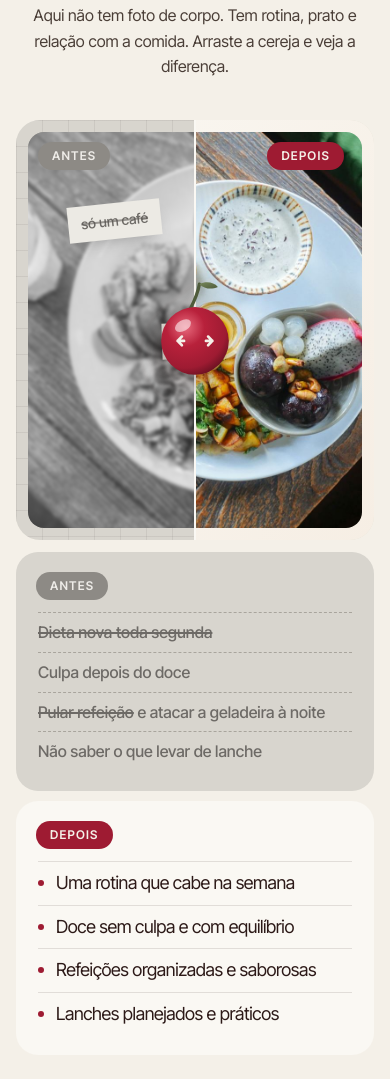
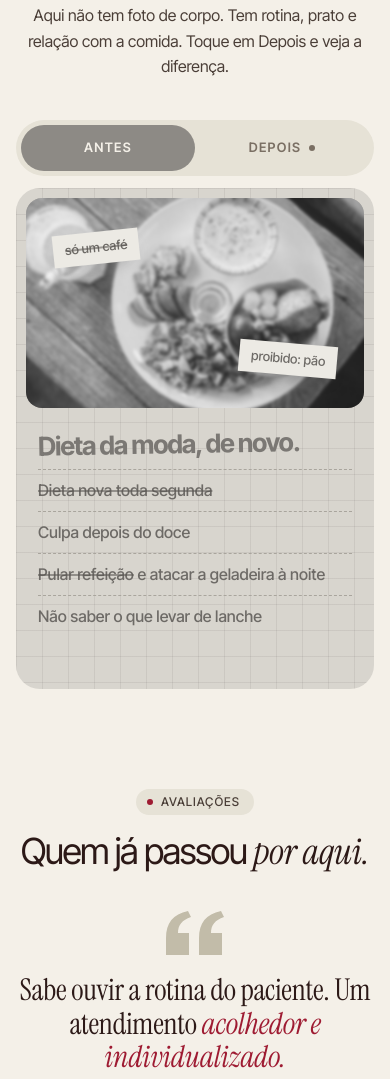
Before and after one commit to anaclaraaribeiro/Nutri-Gabriele-Protcz, a plain HTML site: page index.html in a window 390 px wide. Shown: the part 5904-6983 px from the top of the page. Drawn offline with Linux system fonts and the light colour scheme.

Commit message:
Antes e depois em abas no celular, botão do Instagram centralizado e FAQ com uma pergunta aberta por vez
Co-Authored-By: Claude Opus 5.5 <noreply@anthropic.com>

```diff
--- a/index.html
+++ b/index.html
@@ -356,7 +356,7 @@ html:not(.js) .shape{opacity:1;transform:none}
 .ba-handle{position:absolute;top:50%;left:var(--p);z-index:5;width:74px;height:86px;margin:-43px 0 0 -37px;display:grid;place-items:center;cursor:grab;touch-action:none;border-radius:40px}
 .ba-handle svg{width:74px;height:86px;filter:drop-shadow(0 12px 14px rgba(44,25,23,.35));transition:transform .4s var(--spring)}
 .ba-handle:hover svg,.ba-handle.drag svg{transform:scale(1.08)}
-.ba-mlists{display:none}
+.ba-m,.m-only{display:none}
 .ba-note{margin-top:18px;font-size:13px;color:var(--muted);display:flex;gap:10px;align-items:flex-start;justify-content:center;text-align:left}
 .ba-note svg{width:16px;height:16px;flex:none;margin-top:2px}
 
@@ -516,24 +516,39 @@ html:not(.js) .rv-clip{clip-path:none}
   .steps::-webkit-scrollbar{display:none}
   .step,.step:nth-child(even){flex:none;width:76vw;scroll-snap-align:start;border:1px solid rgba(244,240,232,.16)!important;border-radius:22px;padding:24px}
   .step-n{margin-bottom:46px}
-  .ba{height:min(420px,108vw);border-radius:24px}
-  .ba-layer{grid-template-columns:1fr}
-  .ba-list{display:none}
-  .ba-pic{padding:12px}
-  .ba-pic .pic{border-radius:16px}
-  .ba-handle{width:84px;height:96px;margin:-48px 0 0 -42px}
-  .ba-handle svg{width:84px;height:96px}
-  .ba-mlists{display:grid;gap:10px;margin-top:12px}
-  .ba-mlists>div{position:relative;border-radius:22px;padding:60px 22px 20px}
-  .ba-mlists .ba-label{top:20px;left:20px}
-  .mb-before{background:#D8D5CE;color:#6d6a66}
-  .mb-before .ba-label{background:#8d8a85;color:#eeece8}
-  .mb-before li{padding:9px 0;border-top:1px dashed #a9a59d;font:500 16px/1.3 var(--sans)}
-  .mb-before s{text-decoration-thickness:2px}
-  .mb-after{background:var(--paper)}
-  .mb-after .ba-label{background:var(--cherry);color:var(--cream)}
-  .mb-after li{display:flex;align-items:center;gap:12px;padding:10px 0;border-top:1px solid var(--line);font:400 18px/1.25 var(--sans);letter-spacing:-.02em}
-  .mb-after li svg{width:13px;height:16px;flex:none}
+  /* antes e depois: abas no lugar do slider */
+  .ba{display:none}
+  .d-only{display:none}
+  .m-only{display:inline}
+  .ba-m{display:block}
+  .ba-tabs{position:relative;display:grid;grid-template-columns:1fr 1fr;padding:5px;border-radius:99px;background:var(--stone);margin-bottom:12px}
+  .ba-tabs button{position:relative;z-index:1;min-height:46px;border-radius:99px;font:600 13px/1 var(--sans);letter-spacing:.1em;text-transform:uppercase;color:var(--muted);display:inline-flex;align-items:center;justify-content:center;gap:8px;transition:color .4s}
+  .ba-tabs button[aria-selected=true]{color:var(--cream)}
+  .ba-tabs .dot{background:currentColor}
+  .ba-ind{position:absolute;top:5px;bottom:5px;left:5px;width:calc(50% - 5px);border-radius:99px;background:#8d8a85;transition:transform .55s var(--ease),background .55s}
+  .ba-m[data-v=after] .ba-ind{transform:translateX(100%);background:var(--cherry)}
+  .ba-panels{display:grid}
+  .ba-panels>div{grid-area:1/1;border-radius:24px;padding:10px 10px 20px;opacity:0;visibility:hidden;transform:translateY(10px);transition:opacity .45s,transform .55s var(--ease),visibility 0s .45s}
+  .ba-panels>div.on{opacity:1;visibility:visible;transform:none;transition:opacity .45s,transform .55s var(--ease)}
+  .mb-pic{position:relative;height:210px;border-radius:16px;overflow:hidden;margin-bottom:22px}
+  .mb-pic img{width:100%;height:100%;object-fit:cover}
+  .ba-panels h3{padding:0 12px;margin-bottom:12px}
+  .ba-panels ul{padding:0 12px}
+  .mb-before{background:#D8D5CE;color:#6d6a66;background-image:linear-gradient(rgba(110,106,102,.12) 1px,transparent 1px),linear-gradient(90deg,rgba(110,106,102,.12) 1px,transparent 1px);background-size:26px 26px}
+  .mb-before .mb-pic{background:#bdb9b1}
+  .mb-before .mb-pic img{filter:grayscale(1) contrast(.82) brightness(1.04) blur(1.2px);transform:rotate(-3deg) scale(1.15)}
+  .mb-before .note{position:absolute;padding:8px 12px;background:#eceae4;font:500 13px/1.2 var(--sans);color:#6d6a66;box-shadow:0 8px 18px -10px rgba(0,0,0,.35)}
+  .mb-before .n1{top:16%;left:8%;transform:rotate(-6deg)}
+  .mb-before .n2{bottom:16%;right:8%;transform:rotate(5deg)}
+  .mb-before h3{font:700 26px/1.05 var(--sans);letter-spacing:-.04em;color:#7b7874;transform:rotate(-1deg)}
+  .mb-before li{padding:10px 0;border-top:1px dashed #a9a59d;font:500 16px/1.3 var(--sans)}
+  .mb-before s{text-decoration-thickness:2px;text-decoration-color:rgba(90,86,82,.55)}
+  .mb-after{background:linear-gradient(120deg,var(--paper) 0%,#F6EEE4 100%)}
+  .mb-after h3{font:400 30px/1.05 var(--sans);letter-spacing:-.05em}
+  .mb-after h3 .it{color:var(--cherry)}
+  .mb-after li{display:flex;align-items:center;gap:12px;padding:11px 0;border-top:1px solid var(--line);font:500 17px/1.25 var(--sans);letter-spacing:-.02em}
+  .mb-after li .ck{width:26px;height:26px;border-radius:50%;background:var(--cherry);color:var(--cream);display:grid;place-items:center;flex:none}
+  .mb-after li .ck svg{width:13px;height:13px}
   .rev:first-child{margin-left:0}
   .rev-track{-webkit-mask-image:none;mask-image:none}
   .bento{display:flex;flex-direction:column;gap:10px;padding:10px;border-radius:26px}
@@ -547,7 +562,8 @@ html:not(.js) .rv-clip{clip-path:none}
   .cta-frame{grid-template-columns:1fr;border-radius:22px}
   .cta-copy{padding:44px 24px 40px}
   .cta-btns{flex-direction:column}
-  .cta-btns .btn,.cta-btns .btn-line{justify-content:space-between}
+  .cta-btns .btn{justify-content:space-between}
+  .cta-btns .btn-line{justify-content:center}
   .cta-photo{height:380px}
   .cta-cher{left:auto;right:18px;top:auto;bottom:250px;width:120px;display:none}
   .ftr-top{grid-template-columns:1fr 1fr}
@@ -785,7 +801,7 @@ html:not(.js) .rv-clip{clip-path:none}
     <div class="sec-head">
       <span class="label rv"><i class="dot" aria-hidden="true"></i>Antes e depois</span>
       <h2 class="h2 rv" id="ba-t">O antes e depois <span class="it r">que importa.</span></h2>
-      <p class="rv">Aqui não tem foto de corpo. Tem rotina, prato e relação com a comida. Arraste a cereja e veja a diferença.</p>
+      <p class="rv">Aqui não tem foto de corpo. Tem rotina, prato e relação com a comida. <span class="d-only">Arraste a cereja e veja a diferença.</span><span class="m-only">Toque em Depois e veja a diferença.</span></p>
     </div>
     <div class="ba rv" data-cursor="arraste">
       <div class="ba-layer ba-after" aria-label="Depois">
@@ -811,7 +827,7 @@ html:not(.js) .rv-clip{clip-path:none}
             <li><s>Dieta nova toda segunda</s></li>
             <li>Culpa depois do doce</li>
             <li><s>Pular refeição</s> e atacar a geladeira à noite</li>
-            <li>Não saber o que levar de lanche ??</li>
+            <li>Não saber o que levar de lanche</li>
           </ul>
         </div>
         <div class="ba-pic"><div class="pic">
@@ -832,9 +848,24 @@ html:not(.js) .rv-clip{clip-path:none}
         </svg>
       </div>
     </div>
-    <div class="ba-mlists">
-      <div class="mb-before"><span class="ba-label">Antes</span><ul><li><s>Dieta nova toda segunda</s></li><li>Culpa depois do doce</li><li><s>Pular refeição</s> e atacar a geladeira à noite</li><li>Não saber o que levar de lanche</li></ul></div>
-      <div class="mb-after"><span class="ba-label">Depois</span><ul><li><i class="dot" aria-hidden="true"></i>Uma rotina que cabe na semana</li><li><i class="dot" aria-hidden="true"></i>Doce sem culpa e com equilíbrio</li><li><i class="dot" aria-hidden="true"></i>Refeições organizadas e saborosas</li><li><i class="dot" aria-hidden="true"></i>Lanches planejados e práticos</li></ul></div>
+    <div class="ba-m rv" data-v="before">
+      <div class="ba-tabs" role="tablist" aria-label="Comparar antes e depois">
+        <button type="button" role="tab" id="bt-a" aria-selected="true" aria-controls="bp-a">Antes</button>
+        <button type="button" role="tab" id="bt-d" aria-selected="false" aria-controls="bp-d" tabindex="-1">Depois <i class="dot" aria-hidden="true"></i></button>
+        <i class="ba-ind" aria-hidden="true"></i>
+      </div>
+      <div class="ba-panels">
+        <div class="mb-before on" role="tabpanel" id="bp-a" aria-labelledby="bt-a">
+          <div class="mb-pic"><img src="assets/img/prato-colorido.jpg" width="1200" height="900" loading="lazy" alt="" aria-hidden="true"><span class="note n1"><s>só um café</s></span><span class="note n2">proibido: pão</span></div>
+          <h3>Dieta da moda, de novo.</h3>
+          <ul><li><s>Dieta nova toda segunda</s></li><li>Culpa depois do doce</li><li><s>Pular refeição</s> e atacar a geladeira à noite</li><li>Não saber o que levar de lanche</li></ul>
+        </div>
+        <div class="mb-after" role="tabpanel" id="bp-d" aria-labelledby="bt-d">
+          <div class="mb-pic"><img src="assets/img/prato-colorido.jpg" width="1200" height="900" loading="lazy" alt="Prato colorido com frutas, legumes e iogurte sobre mesa de madeira"></div>
+          <h3>Uma semana <span class="it">que funciona.</span></h3>
+          <ul><li><span class="ck"><svg aria-hidden="true"><use href="#check"/></svg></span>Uma rotina que cabe na semana</li><li><span class="ck"><svg aria-hidden="true"><use href="#check"/></svg></span>Doce sem culpa e com equilíbrio</li><li><span class="ck"><svg aria-hidden="true"><use href="#check"/></svg></span>Refeições organizadas e saborosas</li><li><span class="ck"><svg aria-hidden="true"><use href="#check"/></svg></span>Lanches planejados e práticos</li></ul>
+        </div>
+      </div>
     </div>
   </div>
 </section>
@@ -1064,7 +1095,23 @@ html:not(.js) .rv-clip{clip-path:none}
   }
 
   /* dúvidas */
-  $$('.qa button').forEach(function(b){ b.addEventListener('click',function(){ var o=b.getAttribute('aria-expanded')!=='true'; b.setAttribute('aria-expanded',o); b.closest('.qa').classList.toggle('open',o); }); });
+  var qas=$$('.qa button');
+  qas.forEach(function(b){ b.addEventListener('click',function(){
+    var o=b.getAttribute('aria-expanded')!=='true';
+    qas.forEach(function(x){ if(x!==b){ x.setAttribute('aria-expanded','false'); x.closest('.qa').classList.remove('open'); } });
+    b.setAttribute('aria-expanded',o); b.closest('.qa').classList.toggle('open',o);
+  }); });
+
+  // antes e depois no celular: abas
+  var tabs=$$('.ba-tabs [role=tab]'), bam=$('.ba-m');
+  tabs.forEach(function(t,i){
+    t.addEventListener('click',function(){ selTab(i); });
+    t.addEventListener('keydown',function(e){ if(e.key==='ArrowRight'||e.key==='ArrowLeft'){ var j=(i+1)%tabs.length; selTab(j); tabs[j].focus(); e.preventDefault(); } });
+  });
+  function selTab(i){
+    tabs.forEach(function(t,k){ t.setAttribute('aria-selected',k===i); t.tabIndex=k===i?0:-1; document.getElementById(t.getAttribute('aria-controls')).classList.toggle('on',k===i); });
+    if(bam) bam.dataset.v=i?'after':'before';
+  }
 
   /* cursor */
   if(fine && !reduce){
```
